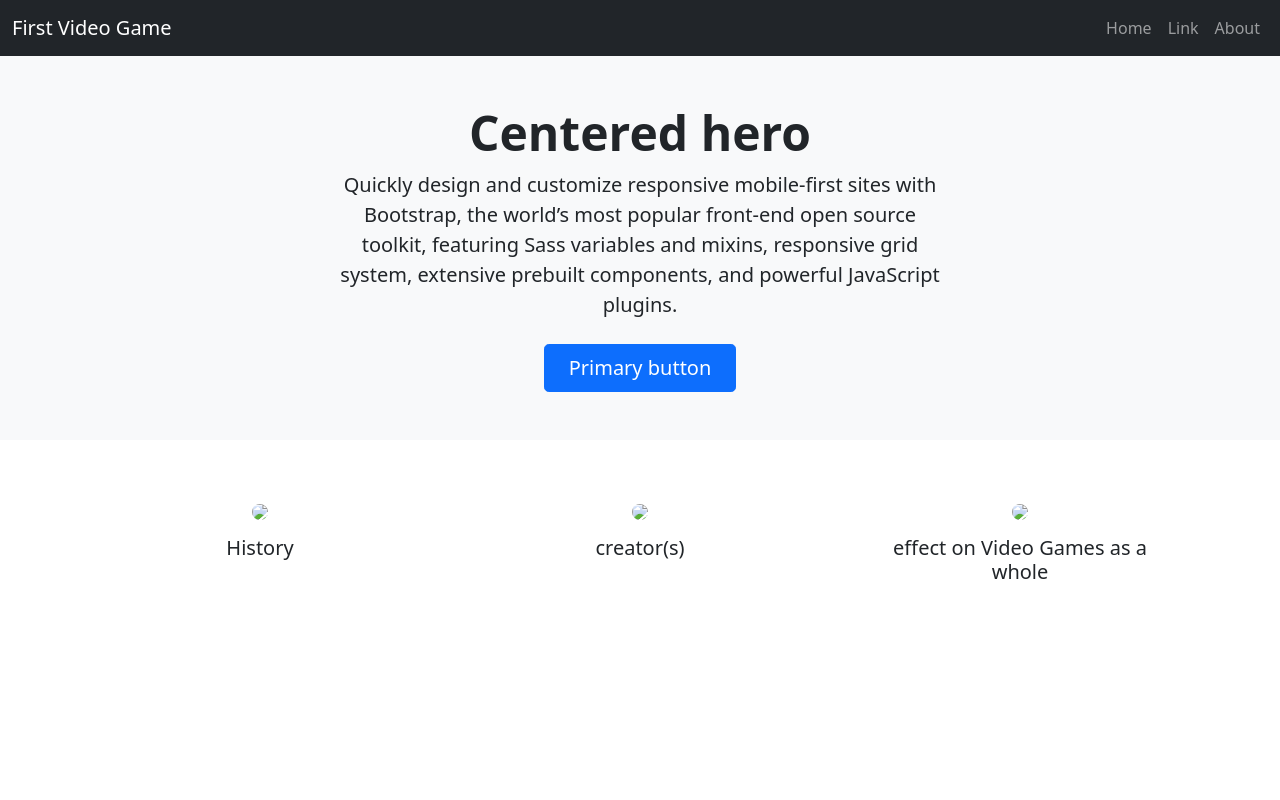
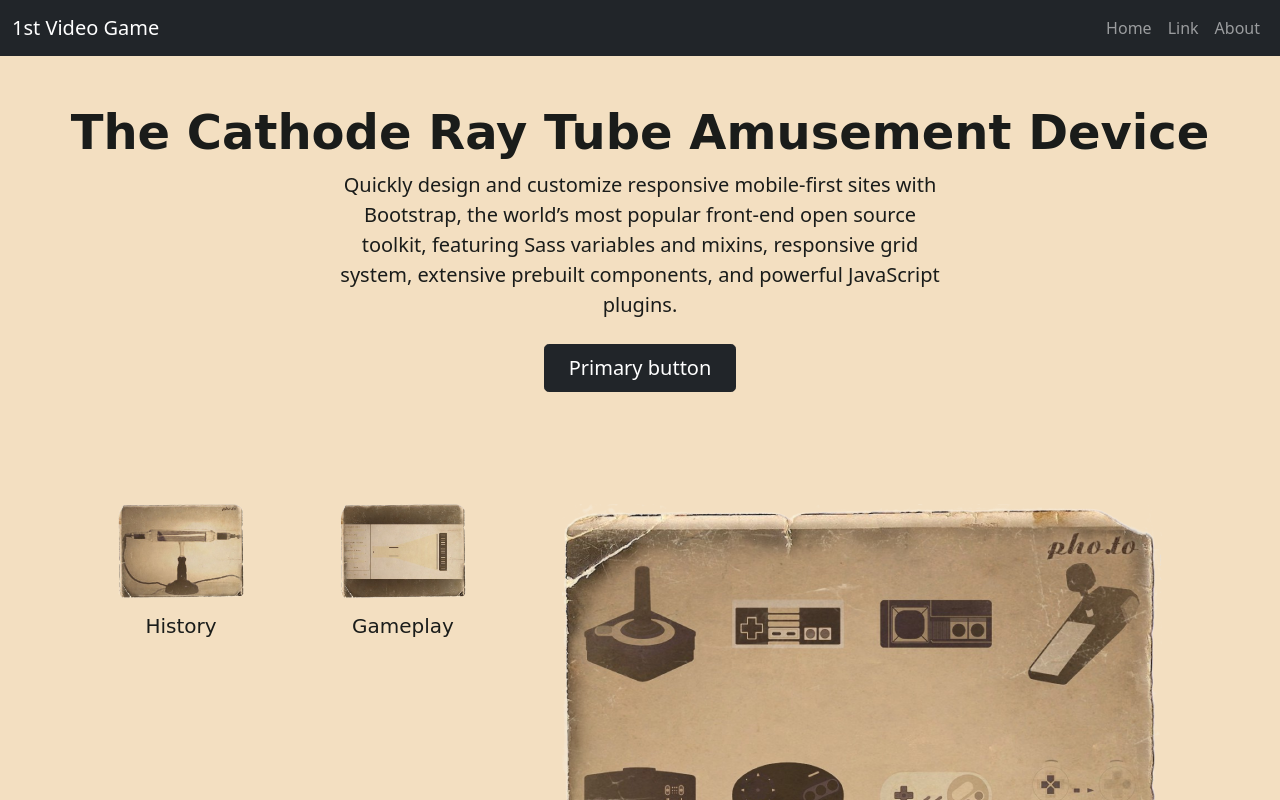
Before and after one commit to 226589/Bootstrap, a plain HTML site: page index.html in a window 1280 px wide. Shown: the top 800 px of the page. Drawn offline with nearby package versions, Linux system fonts and the light colour scheme; a web font is replaced by a local one.

Commit message:
December 10

```diff
--- a/index.html
+++ b/index.html
@@ -3,12 +3,17 @@
     <head>
         <meta charset="utf-8">
         <meta http-equiv="X-UA-Compatible" content="IE=edge">
-        <title></title>
+        <title>1st Video Games</title>
         <meta name="description" content="">
         <meta name="viewport" content="width=device-width, initial-scale=1">
         <!-- STYLE SHEETS -->
         <link href="https://cdn.jsdelivr.net/npm/bootstrap@5.1.3/dist/css/bootstrap.min.css" rel="stylesheet" integrity="sha384-1BmE4kWBq78iYhFldvKuhfTAU6auU8tT94WrHftjDbrCEXSU1oBoqyl2QvZ6jIW3" crossorigin="anonymous">
+        <link rel="preconnect" href="https://fonts.googleapis.com">
+        <link rel="preconnect" href="https://fonts.gstatic.com" crossorigin>
+        <link href="https://fonts.googleapis.com/css2?family=Chonburi&display=swap" rel="stylesheet">
+        <link rel="stylesheet" href="https://cdn.jsdelivr.net/npm/bootstrap-icons@1.5.0/font/bootstrap-icons.css">
         <link rel="stylesheet" href="style.css">
+
         <!-- JAVASCRIPT -->
         <script src="https://cdn.jsdelivr.net/npm/bootstrap@5.1.3/dist/js/bootstrap.bundle.min.js" integrity="sha384-ka7Sk0Gln4gmtz2MlQnikT1wXgYsOg+OMhuP+IlRH9sENBO0LRn5q+8nbTov4+1p" crossorigin="anonymous"></script>
     </head>
@@ -16,7 +21,7 @@
         <!-- NAVIGATION -->
         <nav class="navbar navbar-expand-lg navbar-dark bg-dark">
             <div class="container-fluid">
-                <a class="navbar-brand" href="#">First Video Game</a>
+                <a class="navbar-brand" href="#">1st Video Game</a>
                 <button class="navbar-toggler" type="button" data-bs-toggle="collapse" data-bs-target="#navbarSupportedContent" aria-controls="navbarSupportedContent" aria-expanded="false" aria-label="Toggle navigation">
                 <span class="navbar-toggler-icon"></span>
                 </button>
@@ -35,34 +40,34 @@
                 </div>
             </div>
         </nav>
-    </body>
+
         <!-- HERO SECTION-->
-           <div class="px-4 py-5 mb-5 text-center bg-light">
-            <h1 class="display-5 fw-bold">Centered hero</h1>
+        <div class="px-4 py-5 mb-5 text-center header">
+            <h1 class="display-5 fw-bold">The Cathode Ray Tube Amusement Device</h1>
             <div class="col-lg-6 mx-auto">
                 <p class="lead mb-4">Quickly design and customize responsive mobile-first sites with Bootstrap, the world’s most popular front-end open source toolkit, featuring Sass variables and mixins, responsive grid system, extensive prebuilt components, and powerful JavaScript plugins.</p>
                 <div class="d-grid gap-2 d-sm-flex justify-content-sm-center">
-                <button type="button" class="btn btn-primary btn-lg px-4 gap-3">Primary button</button>
+                <button type="button" class="btn btn-dark btn-lg px-4 gap-3">Primary button</button>
                 </div>
             </div>
         </div>
-        <div class="Container"></div>
-        <div class="contaier-row"></div>
+
         <!-- THREE COLUMNS -->
        <div class="container text-center">
             <div class="row">
                 <div class="col px-5 my-3">
-                <img src="img/placeholder.png" class="img-fluid rounded-circle mb-3 feature">
+                    <img src="img/tube.png" class="img-fluid mb-3 feature">
                     <h5>History</h5>
                 </div>
                 <div class="col px-5 my-3">
-                    <img src="img/placeholder.png" class="img-fluid rounded-circle mb-3 feature">
-                    <h5>creator(s)</h5>
+                        <img src="img/gameplay.png" class="img-fluid mb-3 feature">
+                        <h5>Gameplay</h5>
                 </div>
                 <div class="col px-5 my-3">
-                <img src="img/placeholder.png" class="img-fluid rounded-circle mb-3 feature">
-                <h5>effect on Video Games as a whole</h5>
+                    <img src="img/Evolution.png"></i>
+                    <h5>Effect on Video Games as a Whole</h5>
                 </div>
             </div>
         </div>
+    </body>
 </html>
--- a/style.css
+++ b/style.css
@@ -0,0 +1,29 @@
+/*
+=================================================
+GLOBAL
+=================================================
+*/
+body{
+    background-color: #F3DFC1;
+    color:#1a1c1a;
+}
+
+
+/*
+=================================================
+TYPOGRAPHY
+=================================================
+*/
+h1,h2,h3,h4,h5,h6{
+    font-family: 'Chonburi', cursive;
+}
+
+
+/*
+=================================================
+HOME
+=================================================
+*/
+.home-icon{
+    font-size:48px;
+}
```
Also changed, not shown: img/Evolution.png (added), img/FF122D2B-1FE8-4ABA-A3F5-875F766F84C2.jpeg (added), img/gameplay.jpeg (added), img/gameplay.png (added), img/tube.jpg (added), img/tube.png (added), 2 other files. Lines whose indentation alone changed are shown as unchanged.
